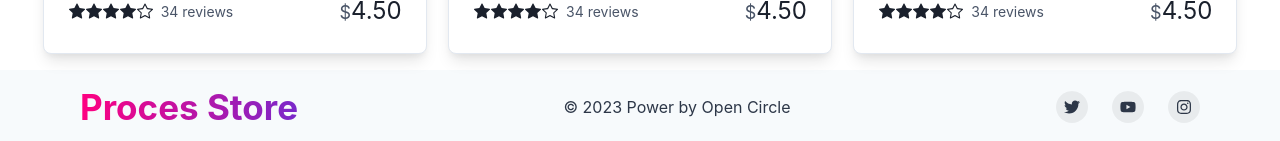
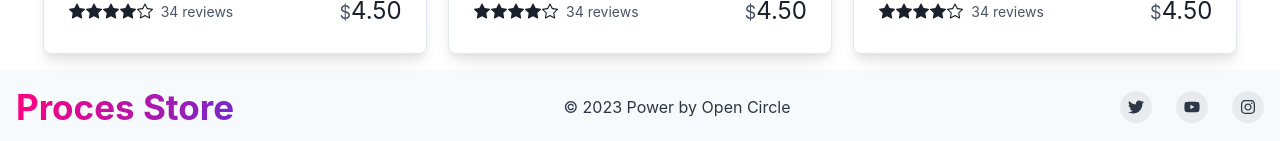
Before and after one commit to oifarias/process-store, a Next.js app: page / in a window 1280 px wide. Shown: the part 1432-1573 px from the top of the page. Built offline with nearby package versions, Linux system fonts and the light colour scheme.

Commit message:
fix side bar

```diff
--- a/components/CaptionCarousel.tsx
+++ b/components/CaptionCarousel.tsx
@@ -41,7 +41,7 @@ export default function CaptionCarousel() {
       image: "imgs/jira.jpg",
     },
     {
-      image: "imgs/hubspots.jpg",
+      image: "imgs/hubspot.jpg",
     },
   ];
 
--- a/components/Footer.tsx
+++ b/components/Footer.tsx
@@ -68,7 +68,7 @@ export default function SmallWithLogoLeft() {
       color={useColorModeValue('gray.700', 'gray.200')}>
       <Container
         as={Stack}
-        maxW={'6xl'}
+        maxW={'7xl'}
         py={4}
         direction={{ base: 'column', md: 'row' }}
         spacing={4}
--- a/components/SideBar.tsx
+++ b/components/SideBar.tsx
@@ -12,7 +12,6 @@ import {
   IconButton,
   Input,
   InputGroup,
-  InputLeftElement,
   Link,
   Popover,
   PopoverContent,
@@ -25,13 +24,7 @@ import {
 import { useRouter } from "next/router";
 import { DarkModeSwitch } from "./DarkModeSwitch";
 import { Title } from "./Title";
-import {
-  ChevronDownIcon,
-  ChevronRightIcon,
-  CloseIcon,
-  HamburgerIcon,
-  SearchIcon,
-} from "@chakra-ui/icons";
+import { ChevronDownIcon, ChevronRightIcon, CloseIcon, HamburgerIcon } from "@chakra-ui/icons";
 export default function SideBar() {
   const { isOpen, onToggle } = useDisclosure();
   const router = useRouter();
@@ -81,17 +74,15 @@ export default function SideBar() {
           marginLeft={10}
         >
           <InputGroup size={"sm"}>
-            {/* <InputLeftElement
-              pointerEvents="none"
-              color="gray.300"
-              fontSize="0.8em"
-              children={<SearchIcon />}
-            /> */}
             <Input
               placeholder="Pesquise a soulção que você precisa"
               size="sm"
               borderRadius={10}
               borderColor="black"
+                 _dark={{
+                          bg: "gray.900",
+                          color: "white",
+                        }}
             />
           </InputGroup>
         </Flex>
```
